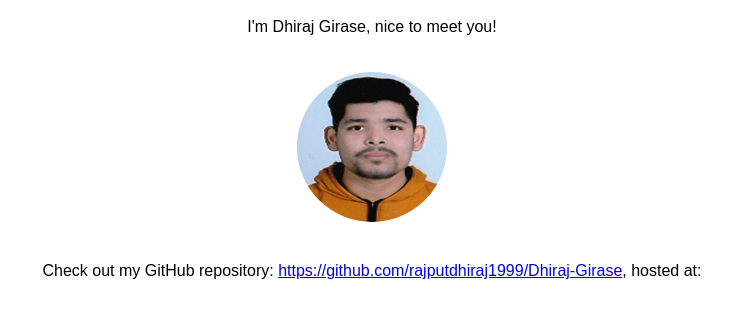
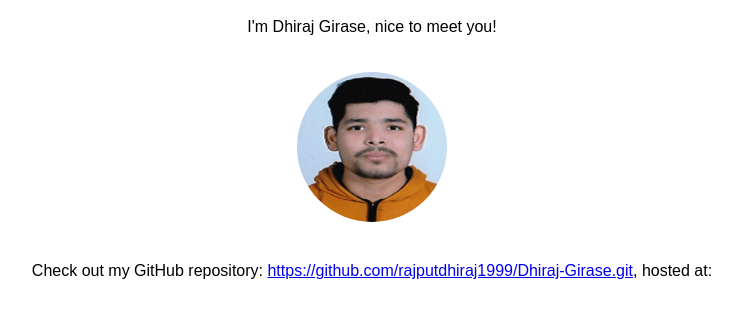
Before and after one commit to rajputdhiraj1999/Dhiraj-Girase, a plain HTML site: page index.html in a window 1280 px wide. Shown: the part 80-398 px from the top of the page, without its empty margins (268-1010 px from the left). Drawn offline with Linux system fonts and the light colour scheme.

Commit message:
This is edit commit

```diff
--- a/index.html
+++ b/index.html
@@ -25,7 +25,8 @@
 		<h1>Welcome!</h1>
 		<p>I'm Dhiraj Girase, nice to meet you!</p>
 		<img src="Dhiraj Girase.png" alt="my Photo" class="photo">
-		<p>Check out my GitHub repository: <a href="https://github.com/rajputdhiraj1999/Dhiraj-Girase.git">https://github.com/rajputdhiraj1999/Dhiraj-Girase</a>, hosted at: <a href="https://rajputdhiraj1999.github.io/Dhiraj-Girase/</a></p>
+		<p>Check out my GitHub repository: <a href="https://github.com/rajputdhiraj1999/Dhiraj-Girase">https://github.com/rajputdhiraj1999/Dhiraj-Girase.git</a>, hosted at: <a href="https://rajputdhiraj1999.github.io/Dhiraj-Girase/"></a></p>
+
 	</div>
 </body>
 </html>
```
